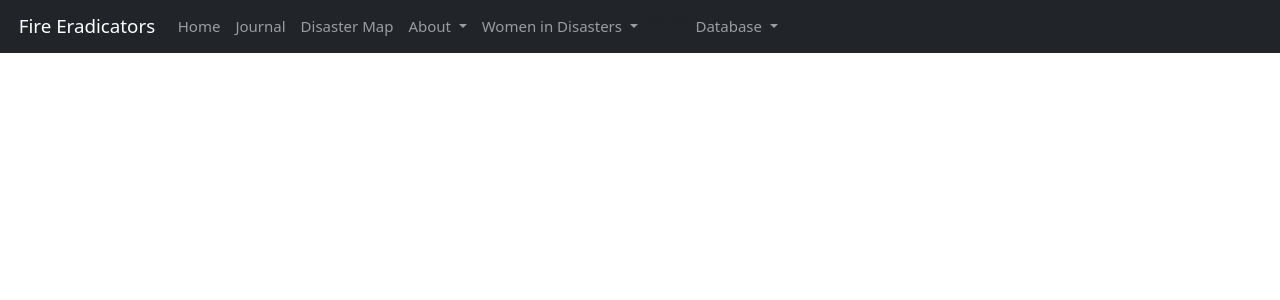
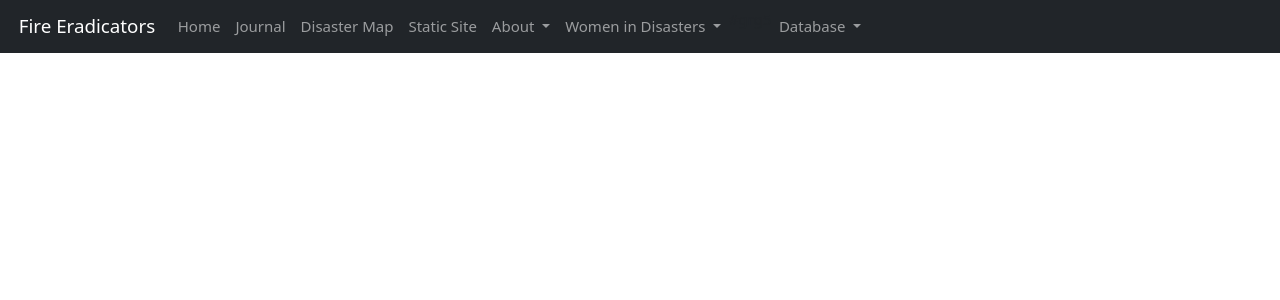
Before and after one commit to nehapavani/n224_Venus, a Flask app: page / in a window 1280 px wide. Shown: the top 300 px of the page. Run offline with Flask 2, Linux system fonts and the light colour scheme.

Commit message:
added link to navbar

```diff
--- a/templates/index.html
+++ b/templates/index.html
@@ -3,6 +3,7 @@
 {% block head %}
 <meta name="viewport" content="width=device-width, initial-scale=1">
 <link rel="stylesheet" href="https://www.w3schools.com/w3css/4/w3.css">
+
 
 {% endblock %}
 
--- a/templates/layouts/navbar.html
+++ b/templates/layouts/navbar.html
@@ -16,6 +16,7 @@
             <li><a class="nav-link" href={{ url_for('index') }}>Home</a></li>
             <li><a class="nav-link" href={{ url_for('journal') }}>Journal</a></li>
             <li><a class="nav-link" href={{ url_for('disastermap') }}>Disaster Map</a></li>
+            <li><a class="nav-link" href=https://allisonthuang.github.io/ >Static Site</a></li>
             <li class="nav-item dropdown">
                 <a class="nav-link dropdown-toggle" data-bs-toggle="dropdown" aria-expanded="false" id="dropdownMenuButton1" type="button">
                     About
```
